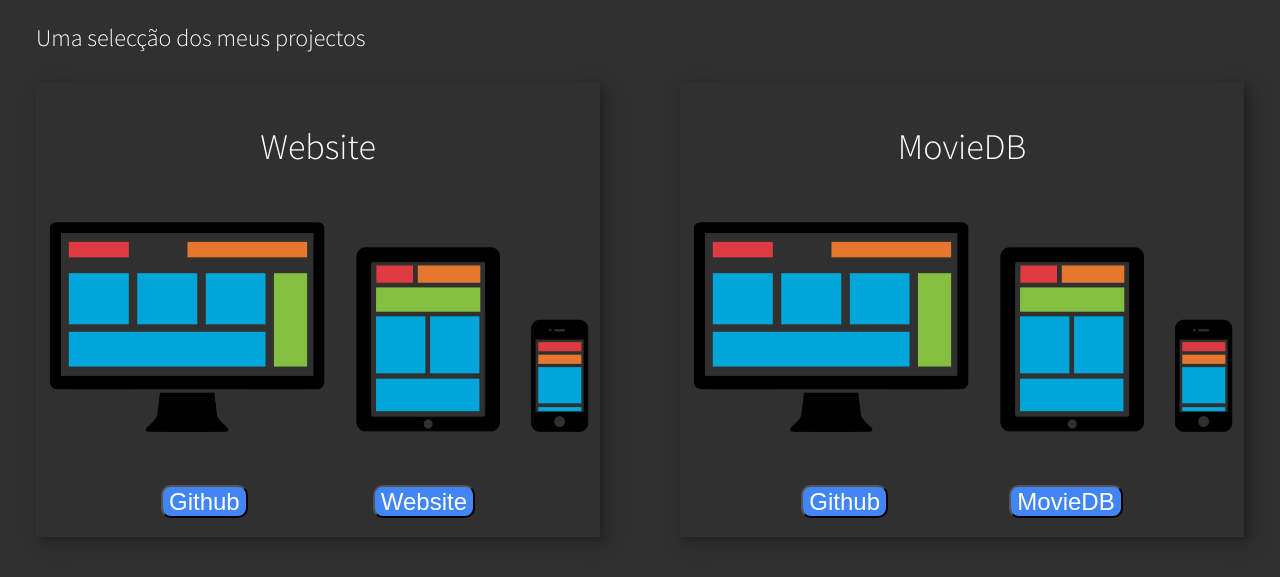
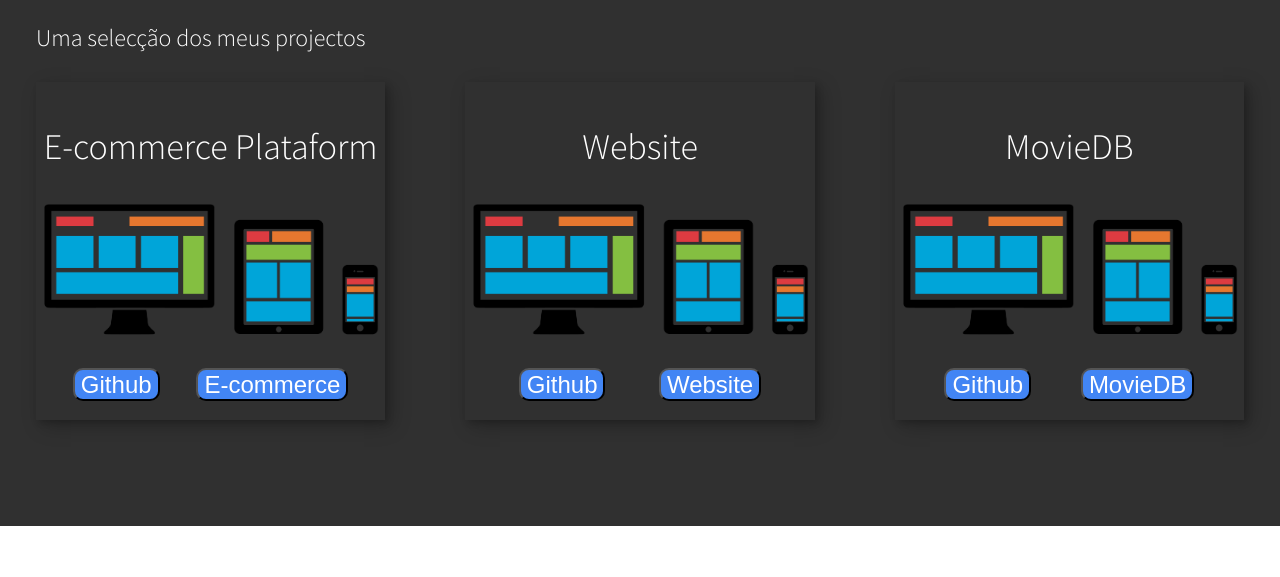
Before and after one commit to RickSanchez7/Portef-lio, a plain HTML site: page Index.html in a window 1280 px wide. Shown: the part 741-1318 px from the top of the page. Drawn offline with nearby package versions, Linux system fonts and the light colour scheme.

Commit message:
add one project

```diff
--- a/Index.html
+++ b/Index.html
@@ -64,6 +64,18 @@
       <Uma class="section__subtitle section__subtitle--work">Uma selecção dos meus projectos</p>
 
         <div class="portfolio">
+                <div class="portfolio__item">
+                  <p class="project-title">E-commerce Plataform</p>
+                  <img src="./Images/website.png" alt="portfolio__img" />
+                  <div class="container-projects">
+                    <a href="https://github.com/RickSanchez7/react-app-roupas-live" target="_blank">
+                      <button class="btn-project">Github</button>
+                    </a>
+                    <a href="https://roupas-live.netlify.app/products" target="_blank">
+                      <button class="btn-project">E-commerce</button>
+                    </a>
+                  </div>
+                </div>
           <div class="portfolio__item">
             <p class="project-title">Website</p>
             <img src="./Images/website.png" alt="portfolio__img" />
```
